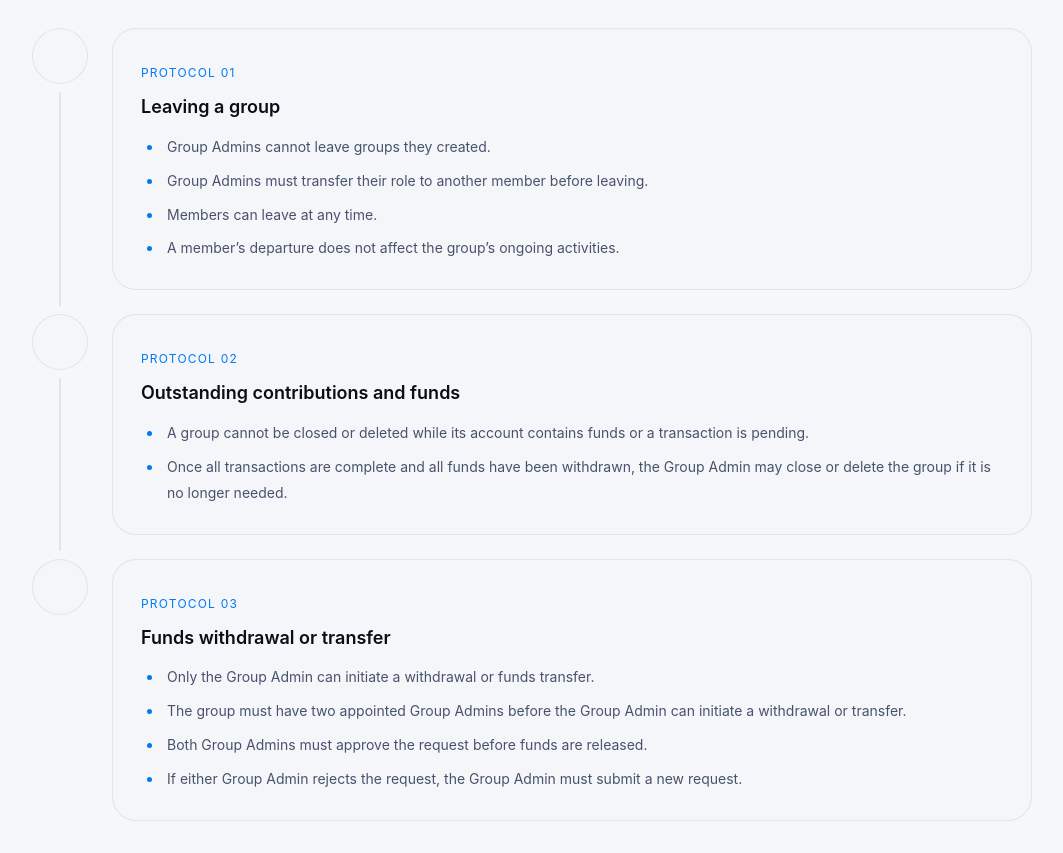
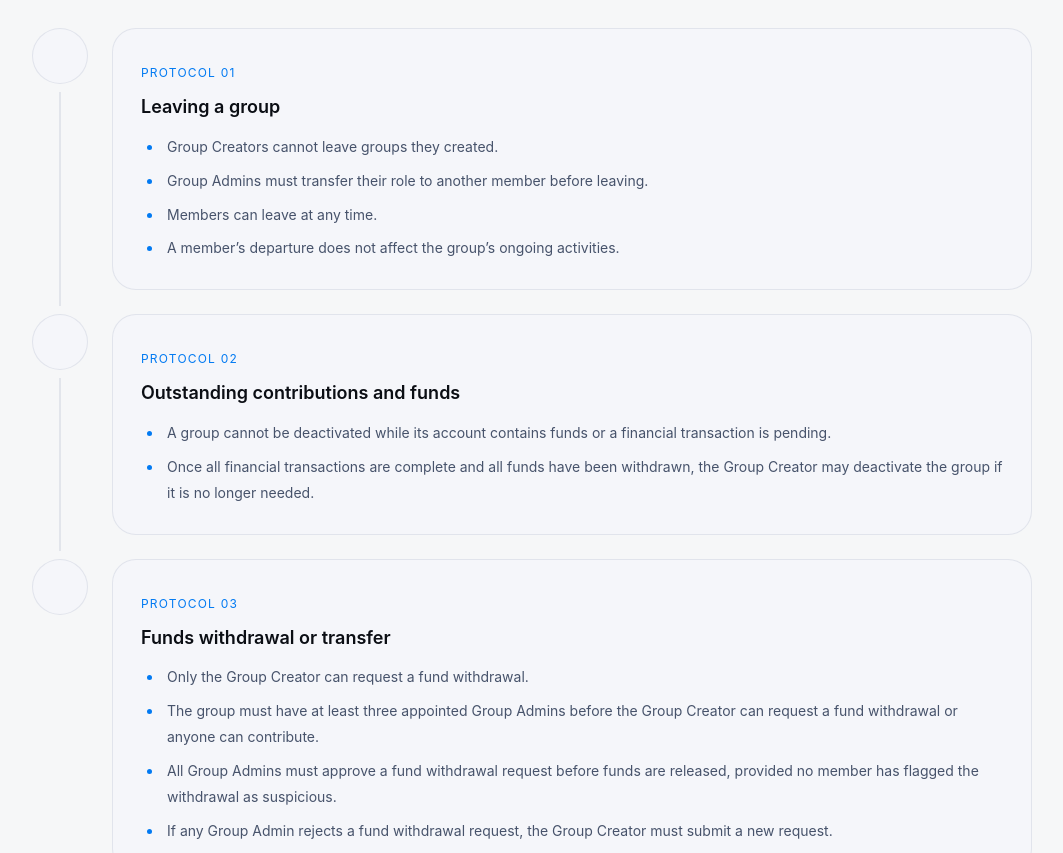
Before and after one commit to aogajoseph/akiba, a Next.js app: page / in a window 1280 px wide. Shown: the part 4860-5713 px from the top of the page, without its empty margins (32-1095 px from the left). Built offline with nearby package versions, Linux system fonts and the light colour scheme; no server answers; some icons are missing.

Commit message:
Align Akiba group protocols with creator and admin governance

```diff
--- a/app/marketing-template/components/RolesAndProtocols.tsx
+++ b/app/marketing-template/components/RolesAndProtocols.tsx
@@ -39,7 +39,7 @@ const protocols = [
     title: 'Leaving a group',
     Icon: LogoutOutlinedIcon,
     points: [
-      'Group Admins cannot leave groups they created.',
+      'Group Creators cannot leave groups they created.',
       'Group Admins must transfer their role to another member before leaving.',
       'Members can leave at any time.',
       'A member’s departure does not affect the group’s ongoing activities.',
@@ -49,18 +49,18 @@ const protocols = [
     title: 'Outstanding contributions and funds',
     Icon: AccountBalanceWalletOutlinedIcon,
     points: [
-      'A group cannot be closed or deleted while its account contains funds or a transaction is pending.',
-      'Once all transactions are complete and all funds have been withdrawn, the Group Admin may close or delete the group if it is no longer needed.',
+      'A group cannot be deactivated while its account contains funds or a financial transaction is pending.',
+      'Once all financial transactions are complete and all funds have been withdrawn, the Group Creator may deactivate the group if it is no longer needed.',
     ],
   },
   {
     title: 'Funds withdrawal or transfer',
     Icon: VerifiedUserOutlinedIcon,
     points: [
-      'Only the Group Admin can initiate a withdrawal or funds transfer.',
-      'The group must have two appointed Group Admins before the Group Admin can initiate a withdrawal or transfer.',
-      'Both Group Admins must approve the request before funds are released.',
-      'If either Group Admin rejects the request, the Group Admin must submit a new request.',
+      'Only the Group Creator can request a fund withdrawal.',
+      'The group must have at least three appointed Group Admins before the Group Creator can request a fund withdrawal or anyone can contribute.',
+      'All Group Admins must approve a fund withdrawal request before funds are released, provided no member has flagged the withdrawal as suspicious.',
+      'If any Group Admin rejects a fund withdrawal request, the Group Creator must submit a new request.',
     ],
   },
 ];
@@ -151,7 +151,7 @@ export default function RolesAndProtocols() {
           <Box>
             <Typography variant="h6" component="h3">Disclaimer</Typography>
             <Typography variant="body2" color="text.secondary" sx={{ mt: 1, lineHeight: 1.85 }}>
-              Before participating in a group or contributing money, carefully review the group’s purpose, leaders, and members. If you contribute money by mistake, request a reversal immediately or contact Akiba Support for assistance.
+              Before participating in a group or contributing money, carefully review the group’s purpose, leaders, and members. If you contribute money by mistake, request a reversal immediately or contact Akiba Support for assistance. If you suspect a withdrawal is suspicious, flag it in the group to trigger a protective hold while the concern is reviewed.
             </Typography>
           </Box>
         </Paper>
```
